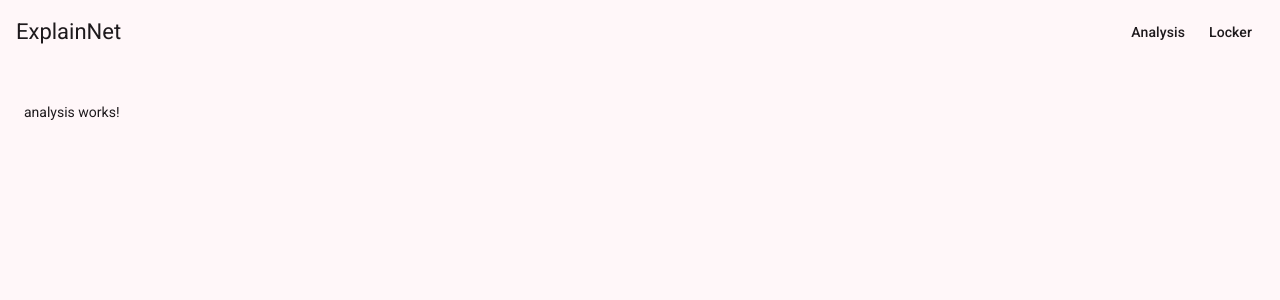
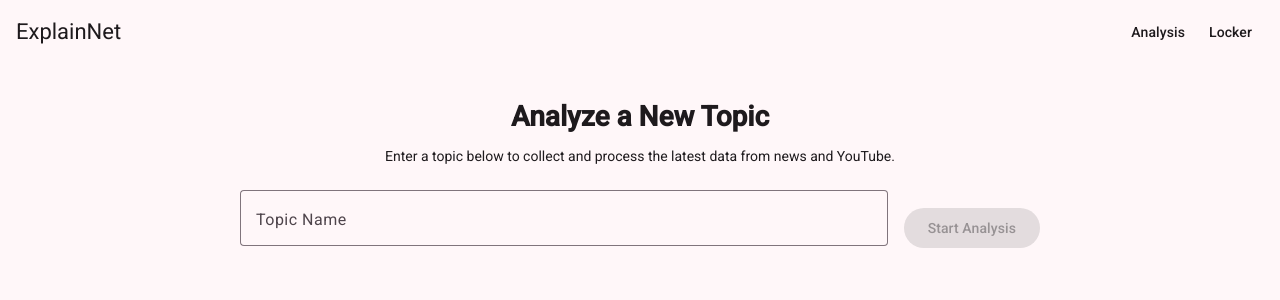
Before and after one commit to aryajayasankar/ExplainNet, an Angular app in the folder frontend/explainnet-ui/: page /analysis in a window 1280 px wide. Shown: the top 300 px of the page. Built offline with nearby package versions, Linux system fonts and the light colour scheme.

Commit message:
feat(frontend): Build interactive analysis page

```diff
--- a/frontend/explainnet-ui/src/app/app.config.ts
+++ b/frontend/explainnet-ui/src/app/app.config.ts
@@ -1,12 +1,18 @@
-import { ApplicationConfig, provideBrowserGlobalErrorListeners, provideZoneChangeDetection } from '@angular/core';
+import { ApplicationConfig, provideZoneChangeDetection } from '@angular/core';
 import { provideRouter } from '@angular/router';
 
+// Add this import
+import { provideHttpClient } from '@angular/common/http';
+
 import { routes } from './app.routes';
+import { provideAnimationsAsync } from '@angular/platform-browser/animations/async';
 
 export const appConfig: ApplicationConfig = {
   providers: [
-    provideBrowserGlobalErrorListeners(),
     provideZoneChangeDetection({ eventCoalescing: true }),
-    provideRouter(routes)
+    provideRouter(routes),
+    provideAnimationsAsync(),
+    // This is the line we are adding
+    provideHttpClient()
   ]
 };
--- a/frontend/explainnet-ui/src/app/app.routes.ts
+++ b/frontend/explainnet-ui/src/app/app.routes.ts
@@ -1,6 +1,6 @@
 import { Routes } from '@angular/router';
 import { Locker } from './pages/locker/locker';
-import { Analysis } from './pages/analysis/analysis';
+import { Analysis } from './pages/analysis/analysis.component';
 
 export const routes: Routes = [
     { path: 'locker', component: Locker },
--- /dev/null
+++ b/frontend/explainnet-ui/src/app/pages/analysis/analysis.component.html
@@ -0,0 +1,20 @@
+<div class="analysis-container">
+  <h1>Analyze a New Topic</h1>
+  <p>Enter a topic below to collect and process the latest data from news and YouTube.</p>
+
+  <div class="form-container">
+    <mat-form-field appearance="outline">
+      <mat-label>Topic Name</mat-label>
+      <input matInput [formControl]="topicControl" placeholder="e.g., Artificial Intelligence in Healthcare">
+    </mat-form-field>
+
+    <button mat-flat-button color="primary" (click)="startAnalysis()" [disabled]="isLoading || !topicControl.value">
+      Start Analysis
+    </button>
+  </div>
+
+  <div class="status-container" *ngIf="statusMessage">
+    <mat-spinner *ngIf="isLoading" [diameter]="30"></mat-spinner>
+    <p>{{ statusMessage }}</p>
+  </div>
+</div>
--- /dev/null
+++ b/frontend/explainnet-ui/src/app/pages/analysis/analysis.component.scss
@@ -0,0 +1,27 @@
+.analysis-container {
+  max-width: 800px;
+  margin: 0 auto;
+  text-align: center;
+}
+
+.form-container {
+  display: flex;
+  gap: 16px;
+  align-items: center;
+  justify-content: center;
+  margin-top: 24px;
+
+  mat-form-field {
+    flex-grow: 1;
+  }
+}
+
+.status-container {
+  margin-top: 32px;
+  display: flex;
+  gap: 16px;
+  align-items: center;
+  justify-content: center;
+  font-style: italic;
+  color: #555;
+}
--- /dev/null
+++ b/frontend/explainnet-ui/src/app/pages/analysis/analysis.component.ts
@@ -0,0 +1,53 @@
+import { Component } from '@angular/core';
+import { CommonModule } from '@angular/common';
+import { FormControl, ReactiveFormsModule } from '@angular/forms';
+import { MatInputModule } from '@angular/material/input';
+import { MatFormFieldModule } from '@angular/material/form-field';
+import { MatButtonModule } from '@angular/material/button';
+import { MatProgressSpinnerModule } from '@angular/material/progress-spinner';
+import { ApiService } from '../../services/api.service';
+
+@Component({
+  selector: 'app-analysis',
+  standalone: true,
+  imports: [
+    CommonModule,
+    ReactiveFormsModule,
+    MatFormFieldModule,
+    MatInputModule,
+    MatButtonModule,
+    MatProgressSpinnerModule
+  ],
+  templateUrl: './analysis.component.html',
+  styleUrl: './analysis.component.scss'
+})
+export class Analysis {
+  topicControl = new FormControl('');
+  isLoading = false;
+  statusMessage = '';
+
+  constructor(private apiService: ApiService) {}
+
+  startAnalysis() {
+    const topicValue = this.topicControl.value;
+    if (!topicValue) {
+      return; // Don't run if the input is empty
+    }
+
+    this.isLoading = true;
+    this.statusMessage = 'Starting analysis... This may take a minute.';
+
+    this.apiService.analyzeTopic(topicValue).subscribe({
+      next: (response) => {
+        this.isLoading = false;
+        this.statusMessage = `Success! Analysis for "${topicValue}" is complete.`;
+        console.log(response);
+      },
+      error: (error) => {
+        this.isLoading = false;
+        this.statusMessage = 'An error occurred during analysis. Please check the console.';
+        console.error(error);
+      }
+    });
+  }
+}
--- a/frontend/explainnet-ui/src/app/pages/analysis/analysis.html
+++ /dev/null
@@ -1 +0,0 @@
-<p>analysis works!</p>
--- /dev/null
+++ b/frontend/explainnet-ui/src/app/services/api.service.ts
@@ -0,0 +1,19 @@
+import { Injectable } from '@angular/core';
+import { HttpClient } from '@angular/common/http';
+import { Observable } from 'rxjs';
+
+@Injectable({
+  providedIn: 'root'
+})
+export class ApiService {
+  // The base URL of our FastAPI backend
+  private backendUrl = 'http://127.0.0.1:8000';
+
+  constructor(private http: HttpClient) { }
+
+  analyzeTopic(topicName: string): Observable<any> {
+    const endpoint = `${this.backendUrl}/analyze/`;
+    const body = { topic_name: topicName };
+    return this.http.post(endpoint, body);
+  }
+}
```
Also changed, not shown: frontend/explainnet-ui/src/app/pages/analysis/analysis.ts (deleted, +0 -11 lines), frontend/explainnet-ui/src/app/pages/analysis/analysis.scss (deleted), 2 other files (tests, documents, lock files or other folders).
